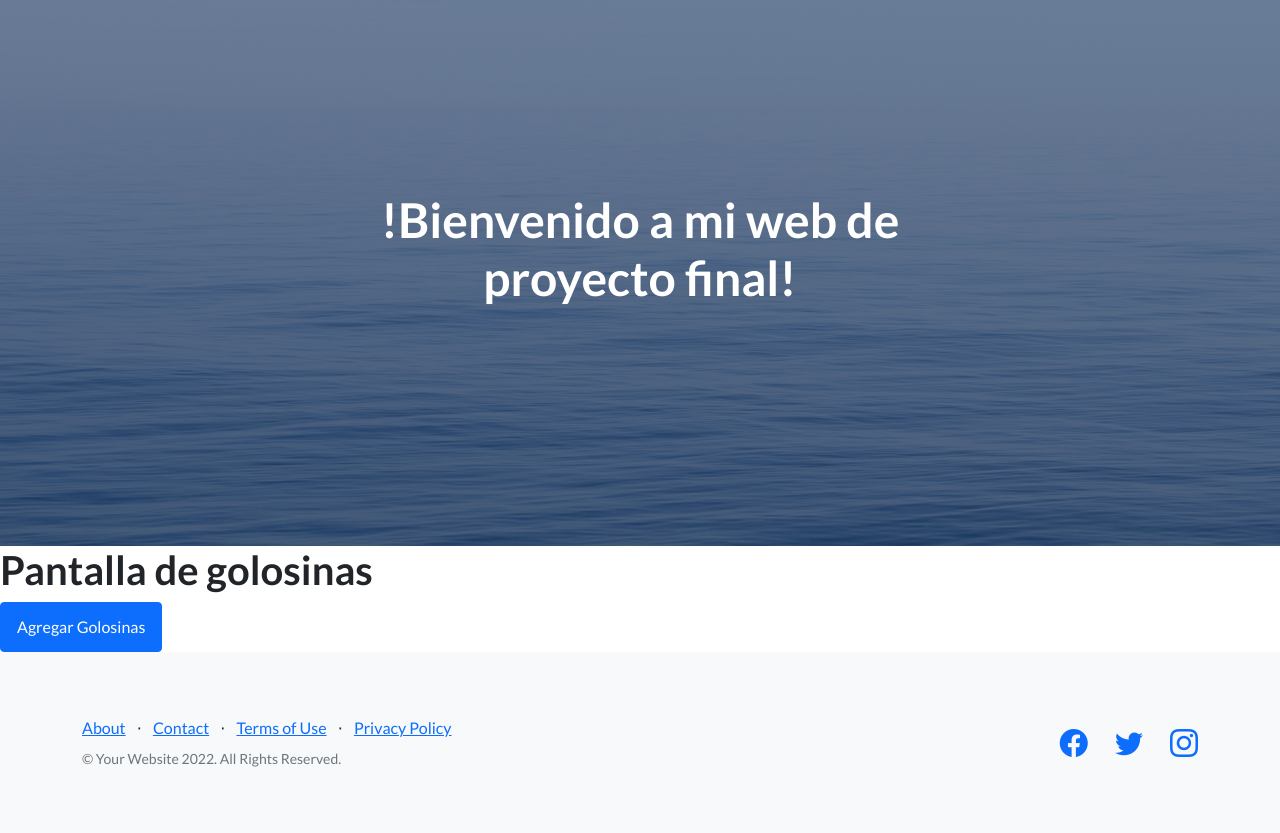
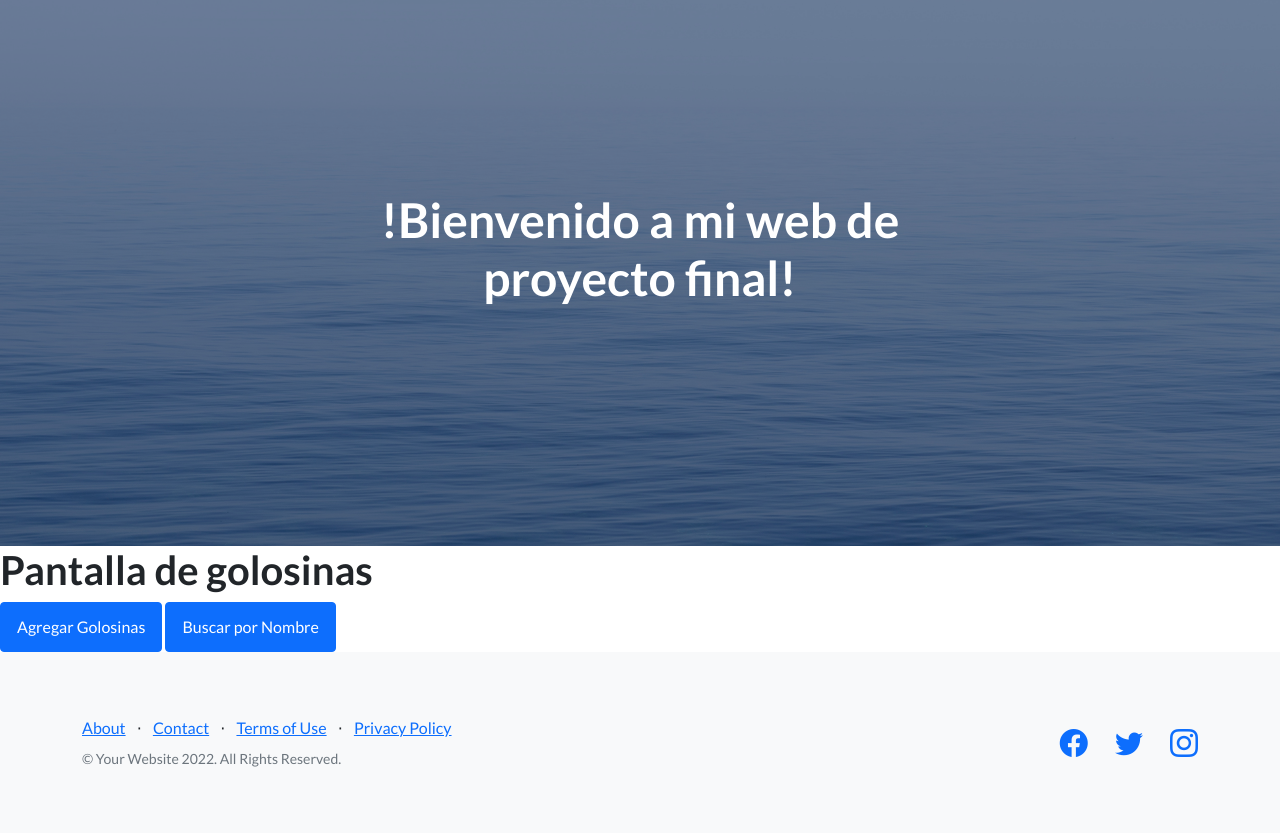
Before and after one commit to JoaBesso/proyecto_final_python, a Django app: page /app-proyecto-final/golosinas/ in a window 1280 px wide. Shown: the part 67-900 px from the top of the page. Run offline with Django 4.2, Linux system fonts and the light colour scheme; some libraries are stand-ins or nearby versions.

Commit message:
agregamos funcionalidad para buscar en base de datos las golosinas

```diff
--- a/App_Proyecto_final/templates/combocotillon.html
+++ b/App_Proyecto_final/templates/combocotillon.html
@@ -5,4 +5,5 @@
 {% block bloqueQueCambia %}
     <h1>Pantalla de Cotillon</h1>
     <a class="btn btn-primary" href="{% url 'combo-cotillon-formulario' %}">Agregar combos</a>
+    <a class="btn btn-primary" href="{% url 'busqueda-nombre' %}">Buscar por Nombre</a>
 {% endblock bloqueQueCambia %}
--- a/App_Proyecto_final/templates/copetin.html
+++ b/App_Proyecto_final/templates/copetin.html
@@ -5,4 +5,5 @@
 {% block bloqueQueCambia %}
     <h1>Pantalla de Copetin</h1>
     <a class="btn btn-primary" href="{% url 'copetin-formulario' %}">Agregar copetin</a>
+
 {% endblock bloqueQueCambia %}
--- a/App_Proyecto_final/templates/disfraz.html
+++ b/App_Proyecto_final/templates/disfraz.html
@@ -5,4 +5,5 @@
 {% block bloqueQueCambia %}
     <h1>Pantalla de Disfraz</h1>
     <a class="btn btn-primary" href="{% url 'disfraz-formulario' %}">Agregar disfraz</a>
+    <a class="btn btn-primary" href="{% url 'busqueda-nombre' %}">Buscar por Nombre</a>
 {% endblock bloqueQueCambia %}
--- a/App_Proyecto_final/templates/golosinas.html
+++ b/App_Proyecto_final/templates/golosinas.html
@@ -5,6 +5,7 @@
 {% block bloqueQueCambia %}
     <h1>Pantalla de golosinas</h1>
     <a class="btn btn-primary" href="{% url 'golosinas-formulario' %}">Agregar Golosinas</a>
+    <a class="btn btn-primary" href="{% url 'busqueda-nombre' %}">Buscar por Nombre</a>
 
     </form>
 
--- a/App_Proyecto_final/urls.py
+++ b/App_Proyecto_final/urls.py
@@ -1,6 +1,6 @@
 from django.urls import path
 
-from App_Proyecto_final.views import combo_cotillon, combo_cotillon_formulario, copetin, copetin_formulario, disfraz, disfraz_formulario, golosinas, golosinas_formulario, inicio, agregar_golosinas
+from App_Proyecto_final.views import Buscar, Busqueda_Nombre, combo_cotillon, combo_cotillon_formulario, copetin, copetin_formulario, disfraz, disfraz_formulario, golosinas, golosinas_formulario, inicio, agregar_golosinas
 
 urlpatterns = [
     path('agrega-golosina/<nombre>/<marca>/<tipo_de_producto>/<unidades>/', agregar_golosinas),
@@ -13,5 +13,7 @@ urlpatterns = [
     path('copetin-formulario/', copetin_formulario, name='copetin-formulario'),
     path('disfraz-formulario/', disfraz_formulario, name='disfraz-formulario'),
     path('combo-cotillon-formulario/', combo_cotillon_formulario, name='combo-cotillon-formulario'),
+    path('busquedaNombre/', Busqueda_Nombre, name='busqueda-nombre'),
+    path('Buscar/', Buscar, name='Buscar'),
 
 ]
--- a/App_Proyecto_final/views.py
+++ b/App_Proyecto_final/views.py
@@ -114,4 +114,19 @@ def combo_cotillon_formulario(request):
 
     return render(request,"combocotillonFormulario.html", {"comb_form":comb_form})
 
+
+def Busqueda_Nombre(request):
+
+    return render(request,'busquedaNombre.html')
+
+def Buscar(request):
+
+    if request.GET["nombre"]:
+        nombre = request.GET["nombre"]
+        productos = Golosinas.objects.filter(nombre__icontains =nombre)
+        return render(request,"ResultadoBusqueda.html",{"productos":productos})
+    else:
+        respuesta = "no enviaste datos"
+    return HttpResponse(respuesta)
+
 #[]
```
Also changed, not shown: App_Proyecto_final/templates/ResultadoBusqueda.html (added, +25 -0 lines), App_Proyecto_final/templates/busquedaNombre.html (added, +17 -0 lines).
